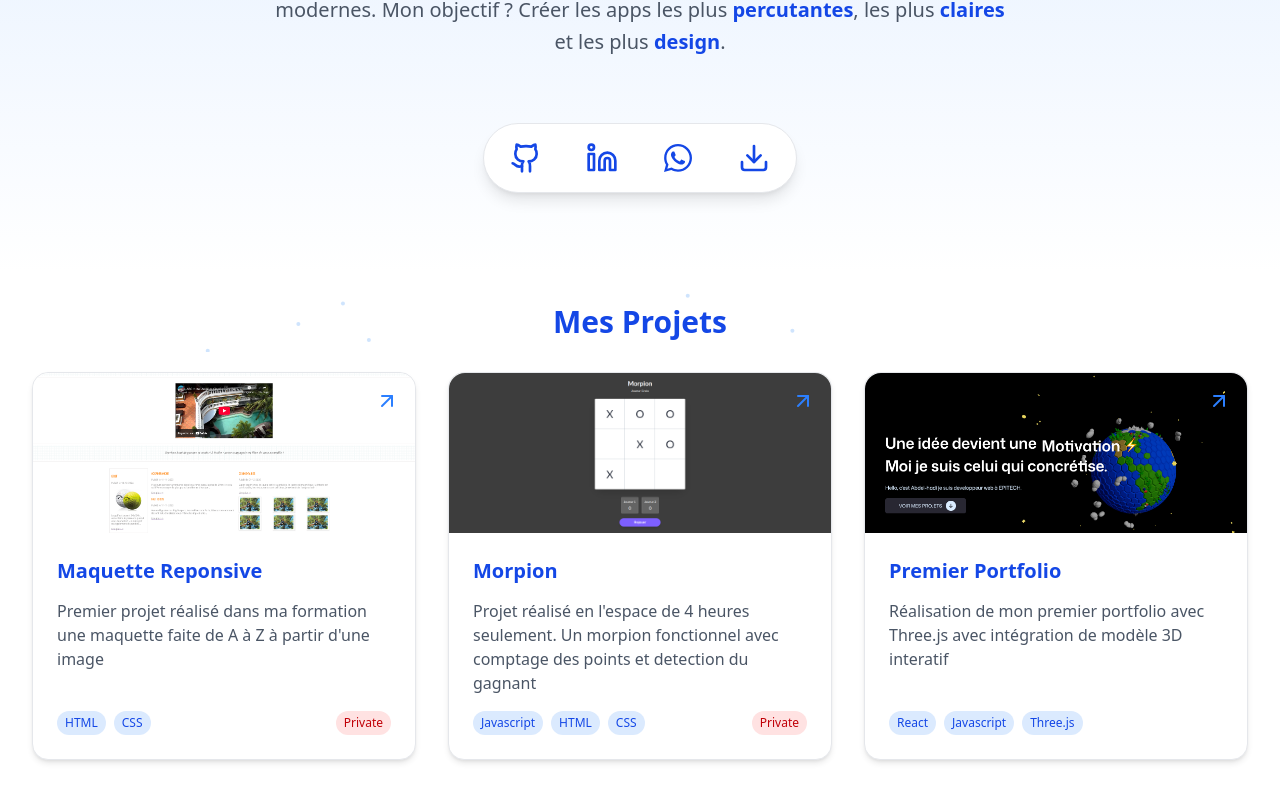
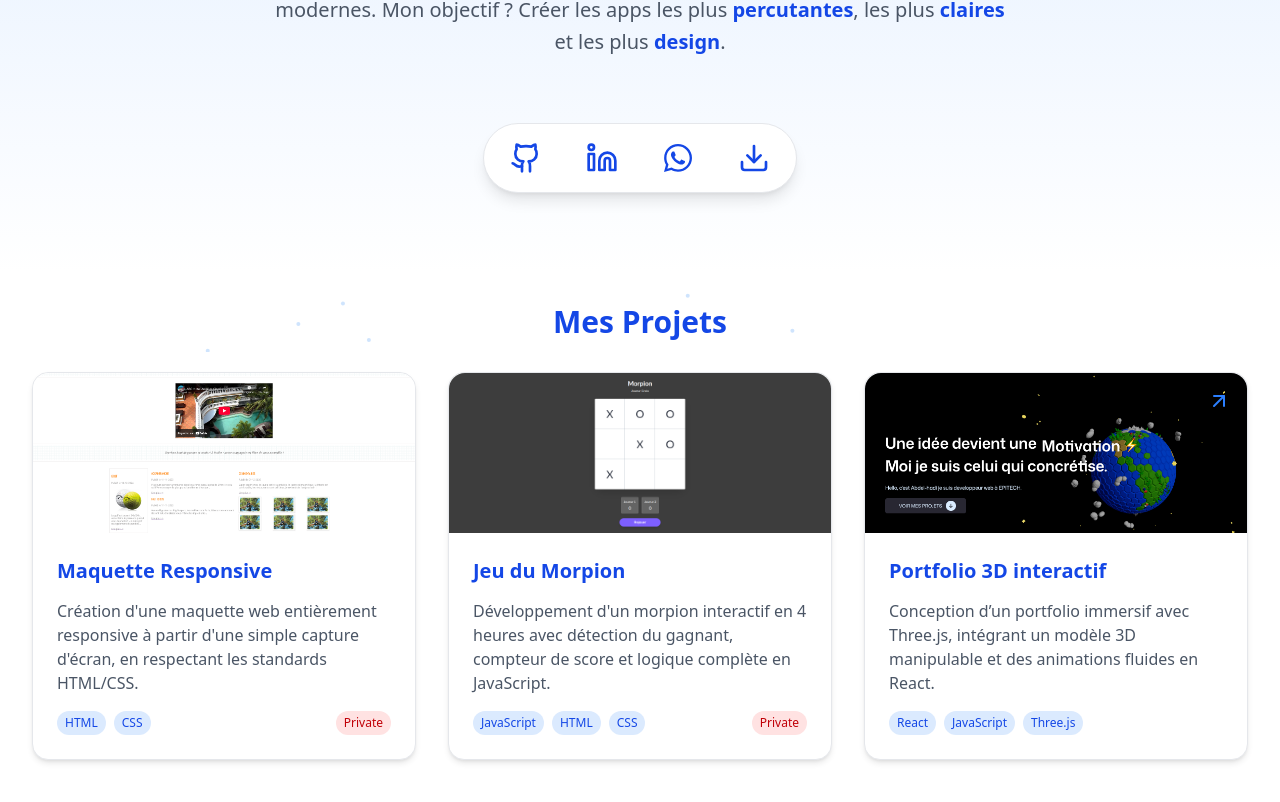
Before and after one commit to Abdelhadi-coder/Portfolio-mobile, a React (Vite) app in the folder mon-portfolio/: page / in a window 1280 px wide. Shown: the part 448-1250 px from the top of the page. Built offline with nearby package versions, Linux system fonts and the light colour scheme.

Commit message:
ADD : added nice effect to the projects and nice animation when try to open private project

```diff
--- /dev/null
+++ b/mon-portfolio/src/components/PrivateToat.jsx
@@ -0,0 +1,11 @@
+export default function PrivateToast({ visible }) {
+  return (
+    <div
+      className={`fixed top-1/2 left-1/2 -translate-x-1/2 -translate-y-1/2 px-12 py-8 rounded-2xl bg-gray-900/80 text-white text-base font-medium shadow-2xl backdrop-blur-md z-50 transition-opacity duration-500 ${
+        visible ? 'opacity-100 scale-100' : 'opacity-0 scale-90 pointer-events-none'
+      }`}
+    >
+      🚫 Projet privé
+    </div>
+  );
+}
--- a/mon-portfolio/src/data/projects.js
+++ b/mon-portfolio/src/data/projects.js
@@ -1,25 +1,25 @@
 const projects = [
-  {
-    title: 'Maquette Reponsive',
-    description: "Premier projet réalisé dans ma formation une maquette faite de A à Z à partir d'une image",
+    {
+    title: 'Maquette Responsive',
+    description: "Création d'une maquette web entièrement responsive à partir d'une simple capture d'écran, en respectant les standards HTML/CSS.",
     link: '#',
     tech: ['HTML', 'CSS'],
     image: '/images/project1.png',
     private: true,
   },
   {
-    title: 'Morpion',
-    description: "Projet réalisé en l'espace de 4 heures seulement. Un morpion fonctionnel avec comptage des points et detection du gagnant",
+    title: 'Jeu du Morpion',
+    description: "Développement d'un morpion interactif en 4 heures avec détection du gagnant, compteur de score et logique complète en JavaScript.",
     link: '#',
-    tech: ['Javascript', 'HTML', 'CSS'],
+    tech: ['JavaScript', 'HTML', 'CSS'],
     image: '/images/project2.png',
     private: true,
   },
   {
-    title: 'Premier Portfolio',
-    description: 'Réalisation de mon premier portfolio avec Three.js avec intégration de modèle 3D interatif',
+    title: 'Portfolio 3D interactif',
+    description: "Conception d’un portfolio immersif avec Three.js, intégrant un modèle 3D manipulable et des animations fluides en React.",
     link: 'https://portfolio-threejs-neon.vercel.app',
-    tech: ['React', 'Javascript', 'Three.js'],
+    tech: ['React', 'JavaScript', 'Three.js'],
     image: '/images/project3.png',
     private: false,
   },
--- a/mon-portfolio/src/sections/Projects.jsx
+++ b/mon-portfolio/src/sections/Projects.jsx
@@ -1,6 +1,8 @@
+import { useState } from 'react'
 import { motion } from 'framer-motion'
 import { ArrowUpRight } from 'lucide-react'
 import projects from '../data/projects'
+import PrivateToast from '../components/PrivateToat'
 
 const cardVariants = {
   hidden: { opacity: 0, y: 50 },
@@ -12,22 +14,33 @@ const cardVariants = {
 }
 
 export default function Projects() {
+  const [showToast, setShowToast] = useState(false)
+
+  const handleClick = (e, isPrivate) => {
+    if (isPrivate) {
+      e.preventDefault()
+      setShowToast(true)
+      setTimeout(() => setShowToast(false), 2000)
+    }
+  }
+
   return (
+    <div className="relative">
+      <PrivateToast visible={showToast} />
+
       <div className="grid gap-8 sm:grid-cols-2 lg:grid-cols-3">
         {projects.map((project, i) => (
           <motion.a
             key={project.title}
-          href={project.link}
-          target={project.link === "#" ? undefined : "_blank"}
-          rel={project.link === "#" ? undefined : "noopener noreferrer"}
+            href={project.private ? '#' : project.link}
+            target={project.private ? undefined : '_blank'}
+            rel={project.private ? undefined : 'noopener noreferrer'}
             variants={cardVariants}
             initial="hidden"
             whileInView="visible"
             viewport={{ once: true, amount: 0.2 }}
             custom={i}
-          onClick={(e) => {
-            if (project.link === "#") e.preventDefault()
-          }}
+            onClick={(e) => handleClick(e, project.private)}
             className="group relative rounded-2xl bg-white border border-gray-200 shadow-md transition duration-300 ease-out hover:-translate-y-1.5 hover:shadow-xl focus-visible:outline-none focus-visible:ring-2 focus-visible:ring-blue-500 active:scale-[1.03] active:shadow-2xl touch-manipulation flex flex-col"
           >
             <div className="relative w-full h-40 rounded-t-2xl overflow-hidden">
@@ -65,10 +78,13 @@ export default function Projects() {
                 )}
               </div>
 
+              {!project.private && (
                 <ArrowUpRight className="absolute top-4 right-4 text-blue-500 group-hover:scale-110 transition-transform" />
+              )}
             </div>
           </motion.a>
         ))}
       </div>
+    </div>
   )
 }
```
Also changed, not shown: mon-portfolio/src/components/DownloadToast.jsx (deleted, +0 -28 lines). Lines whose indentation alone changed are shown as unchanged.
